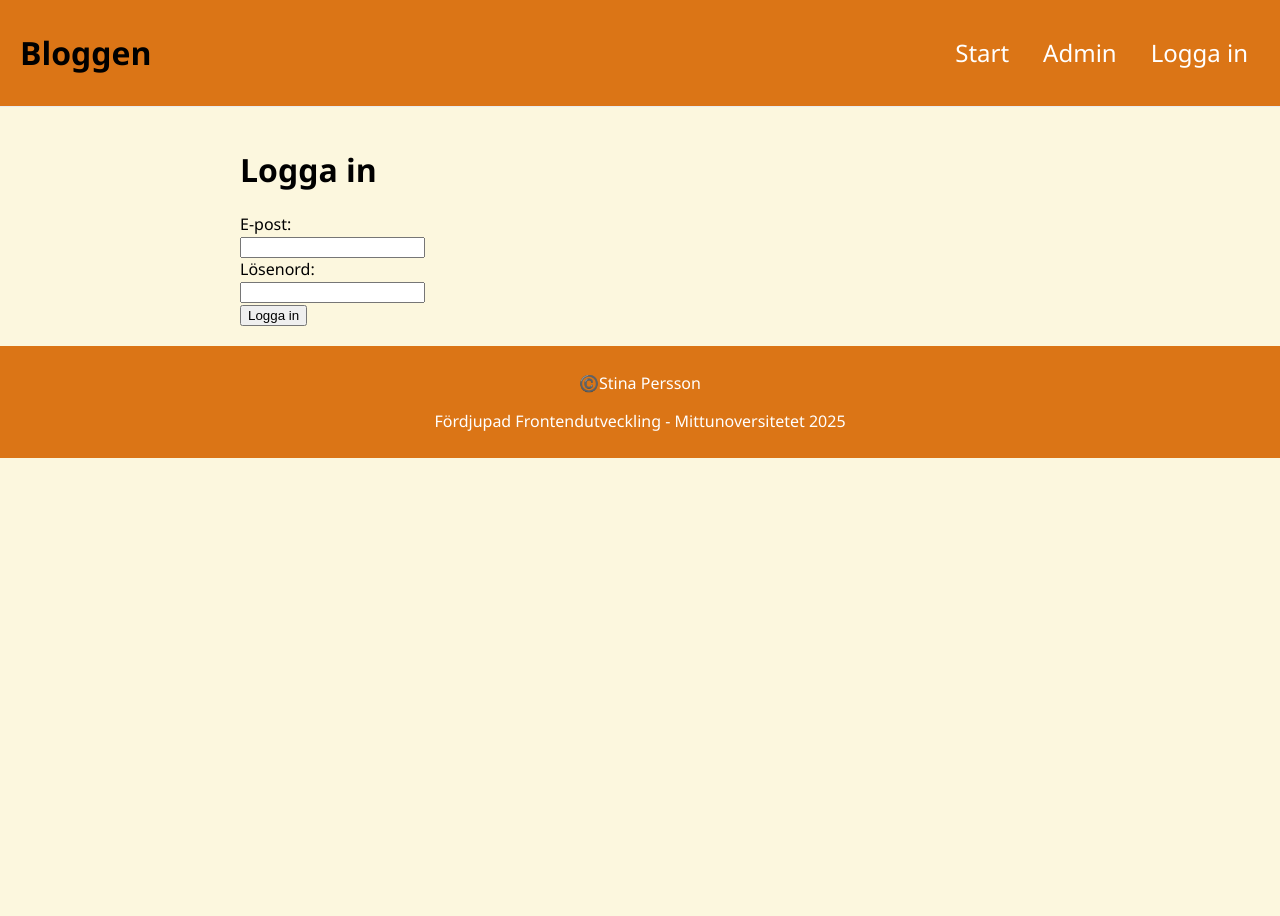
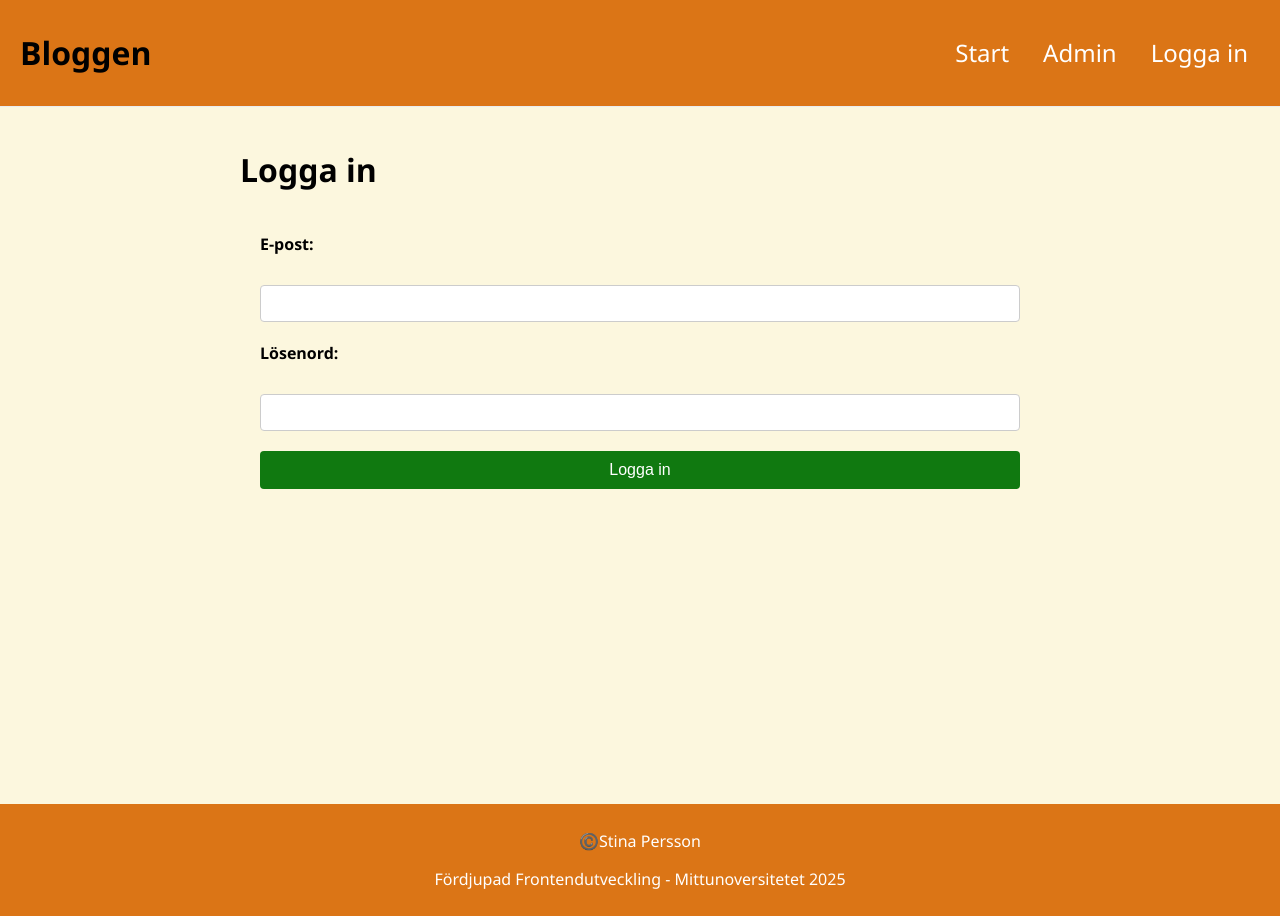
Before and after one commit to stinaRamona/moment3reactWEBB, a React (Vite) app: page /login in a window 1280 px wide. Before the commit the page ends 800 px from the top, so only its background shows below. Built offline with nearby package versions, Linux system fonts and the light colour scheme.

Commit message:
Formulär stylade.

```diff
--- a/src/components/LoginForm.tsx
+++ b/src/components/LoginForm.tsx
@@ -1,6 +1,7 @@
 import { useState, useEffect } from "react";
 import { useAuth } from "../context/AuthContext";
 import { useNavigate } from "react-router-dom";
+import "../css/LoginForm.css";
 
 interface LoginForm {
   email: string,
@@ -52,7 +53,7 @@ const LoginForm = () => {
       />
       <br />
       {error && <p>{error}</p>}
-      <input type="submit" value="Logga in"/>
+      <input id="loginBtn" type="submit" value="Logga in"/>
     </form>
   )
 }
--- a/src/components/NewPostForm.tsx
+++ b/src/components/NewPostForm.tsx
@@ -1,4 +1,5 @@
 import { useState, useEffect } from "react"
+import "../css/NewPostForm.css";
 
 interface PostForm {
     _id?: string,
--- /dev/null
+++ b/src/css/LoginForm.css
@@ -0,0 +1,5 @@
+
+#loginBtn {
+    background-color: rgb(16, 121, 16);
+    margin-bottom: 275px;
+}
--- /dev/null
+++ b/src/css/NewPostForm.css
@@ -0,0 +1,44 @@
+
+form {
+    margin: 0 auto;
+    padding: 20px;
+    border-radius: 8px;
+}
+
+form h2 {
+    margin-bottom: 20px;
+    font-size: 24px;
+    color: #333;
+}
+
+form label {
+    display: block;
+    margin-bottom: 8px;
+    font-weight: bold;
+}
+
+form input[type="text"],
+form input[type="email"],
+form textarea {
+    width: 100%;
+    padding: 10px;
+    margin-bottom: 20px;
+    border: 1px solid #ccc;
+    border-radius: 4px;
+    box-sizing: border-box;
+}
+
+form input[type="submit"] {
+    width: 100%;
+    padding: 10px;
+    background-color: #db7516;
+    border: none;
+    border-radius: 4px;
+    color: white;
+    font-size: 16px;
+    cursor: pointer;
+}
+
+form input[type="submit"]:hover {
+    background-color: #9c5410;
+}
```
